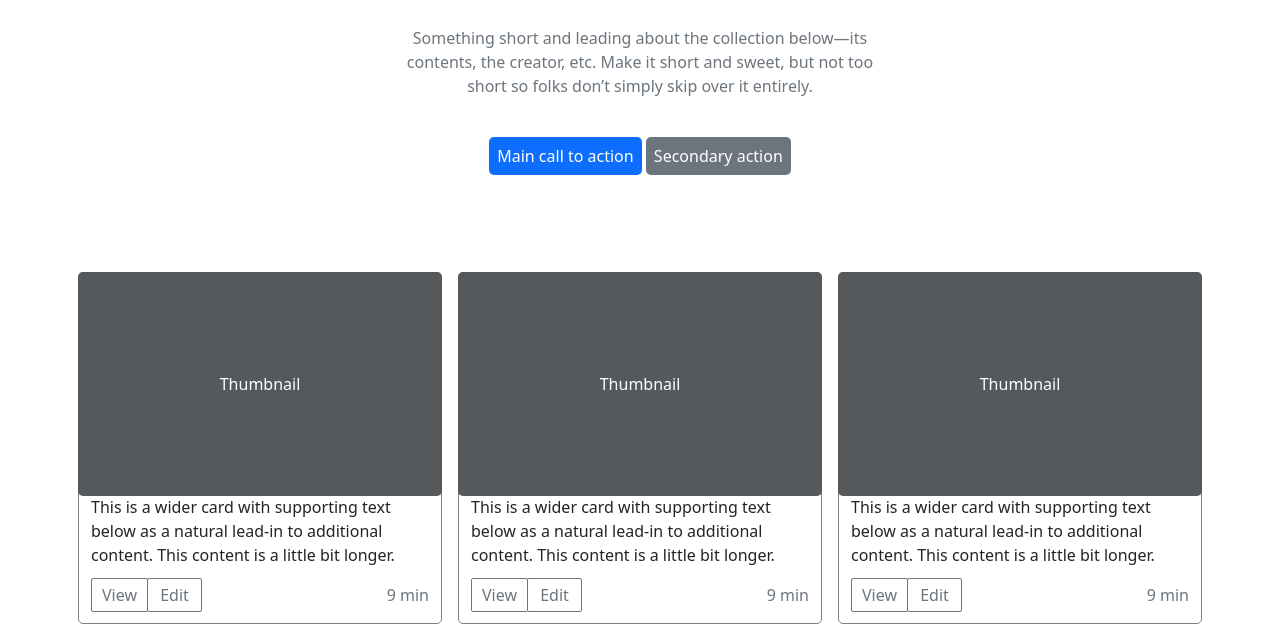
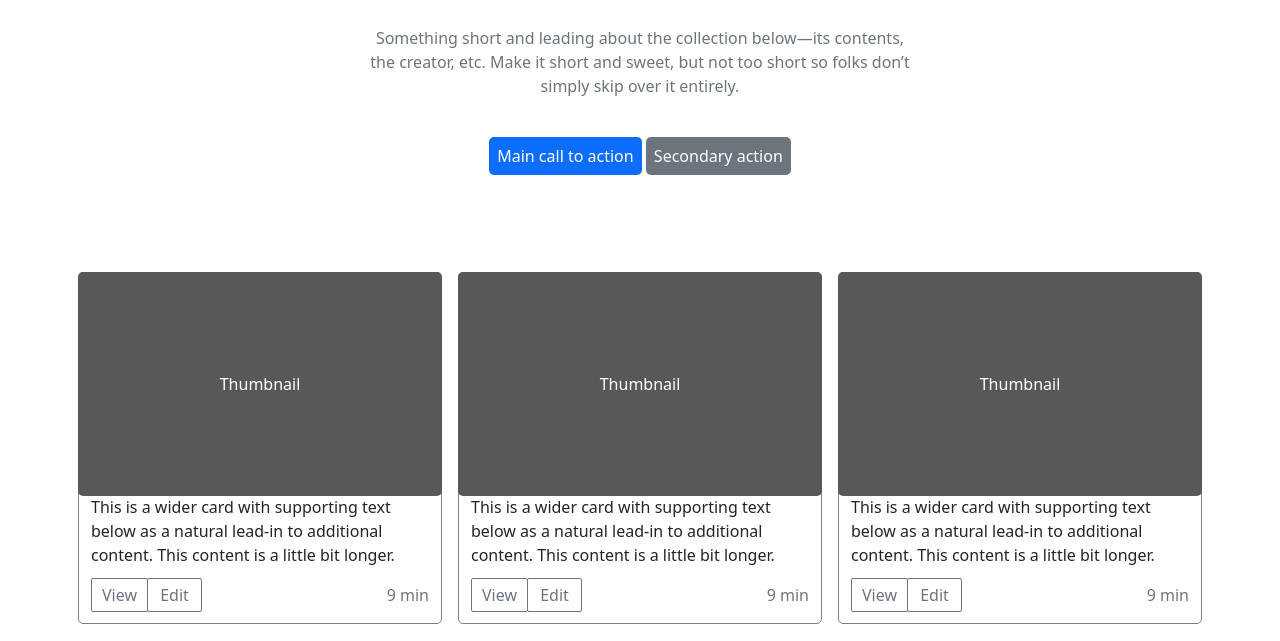
Before and after one commit to hungnguyen7724/bootstrap-use, a plain HTML site: page index.html in a window 1280 px wide. Shown: the part 138-779 px from the top of the page. Drawn offline with nearby package versions, Linux system fonts and the light colour scheme.

Commit message:
edit main p

```diff
--- a/public/css/styles.css
+++ b/public/css/styles.css
@@ -34,7 +34,7 @@
 }
 .main p{
     text-align: center;
-    margin: 30px 35px;
+    margin: 30px 0;
     padding-bottom: 1rem;
     color: #6c757d;
 }
```
